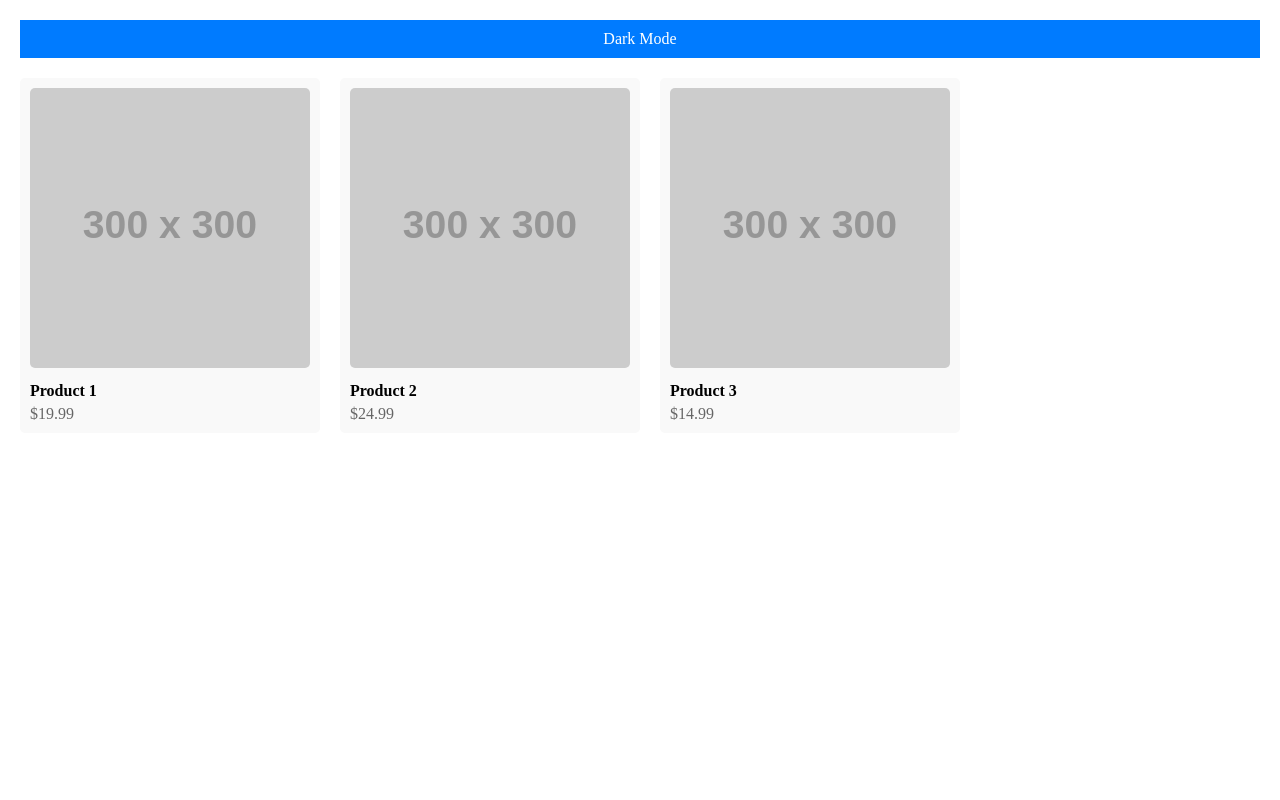
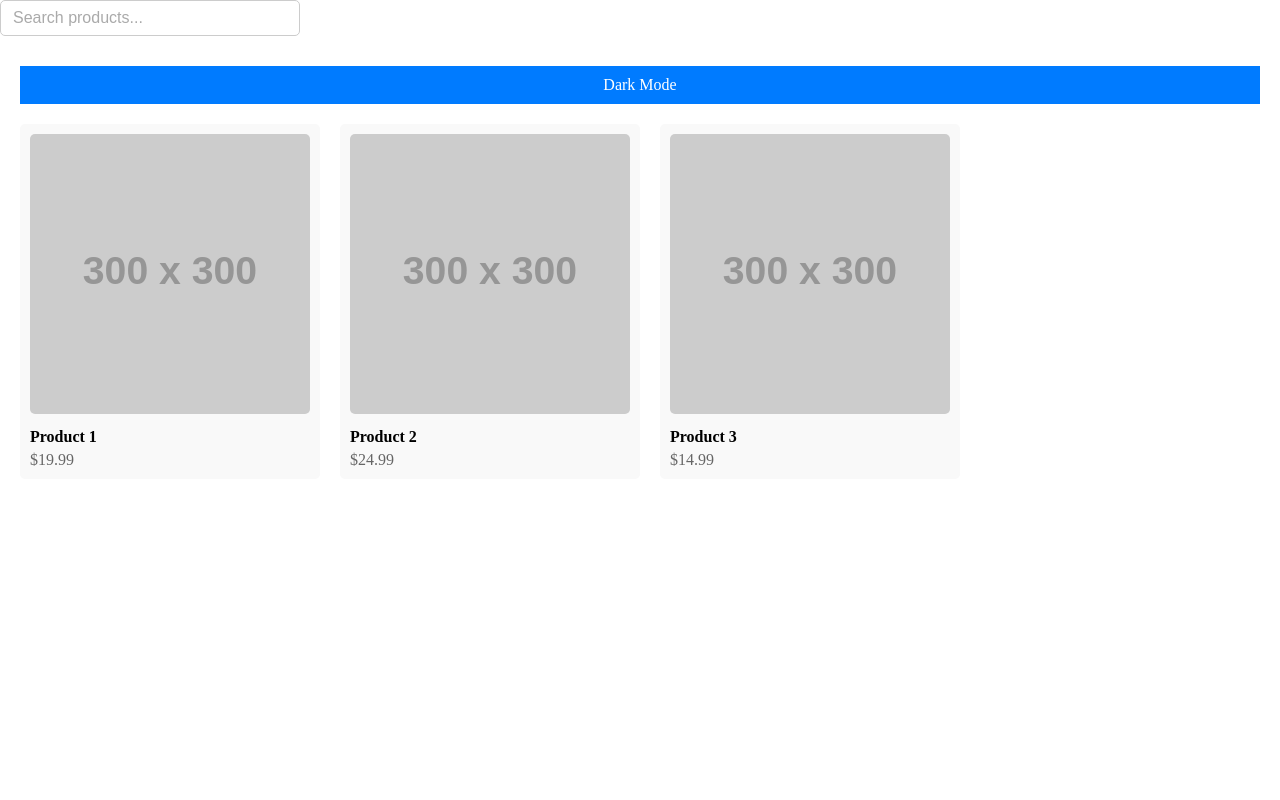
Before and after one commit to rasuljonadhamov/ecommerce, a React (Vite) app: page / in a window 1280 px wide. Shown: the top 800 px of the page. Built offline with nearby package versions, Linux system fonts and the light colour scheme.

Commit message:
Added search functionality

```diff
--- a/src/App.jsx
+++ b/src/App.jsx
@@ -1,7 +1,9 @@
+import { useState } from "react";
 import ProductDetail from "./components/ProductDetail/ProductDetail";
 import ProductListing from "./components/ProductListing/ProductListing";
 
 import "./index.scss";
+import SearchInput from "./components/SearchInput/SearchInput";
 
 const products = [
   {
@@ -25,9 +27,23 @@ const products = [
 ];
 
 function App() {
+  const [filteredProducts, setFilteredProducts] = useState(products);
+  const [searchTerm, setSearchTerm] = useState("");
+
+  const handleSearch = (term) => {
+    setSearchTerm(term.target.value);
+    console.log(searchTerm);
+    const filtered = products.filter((product) =>
+      product.name.toLowerCase().includes(searchTerm.toLowerCase())
+    );
+    setFilteredProducts(filtered);
+    console.log(filteredProducts);
+  };
+
   const selectedProduct = products[0];
   return (
     <div>
+      <SearchInput value={searchTerm} onChange={(e) => handleSearch(e)} />
       <ProductListing products={products} />
       <ProductDetail product={selectedProduct} />
     </div>
--- /dev/null
+++ b/src/components/SearchInput/SearchInput.jsx
@@ -0,0 +1,15 @@
+import "./SearchInput.scss";
+
+const SearchInput = ({ value, onChange }) => {
+  return (
+    <input
+      type="search"
+      placeholder="Search products..."
+      className="search-input"
+      value={value}
+      onChange={(e) => onChange(e)}
+    />
+  );
+};
+
+export default SearchInput;
--- /dev/null
+++ b/src/components/SearchInput/SearchInput.scss
@@ -0,0 +1,20 @@
+// SearchInput.scss
+
+.search-input {
+  padding: 8px 12px;
+  font-size: 1rem;
+  border: 1px solid #ccc;
+  border-radius: 5px;
+  width: 300px;
+  margin-bottom: 10px;
+
+  &:focus {
+    outline: none;
+    border-color: #007bff;
+    box-shadow: 0 0 5px rgba(0, 123, 255, 0.5);
+  }
+
+  &::placeholder {
+    color: #aaa;
+  }
+}
--- a/src/main.jsx
+++ b/src/main.jsx
@@ -3,8 +3,4 @@ import ReactDOM from "react-dom/client";
 import App from "./App.jsx";
 import "./index.scss";
 
-ReactDOM.createRoot(document.getElementById("root")).render(
-  <React.StrictMode>
-    <App />
-  </React.StrictMode>
-);
+ReactDOM.createRoot(document.getElementById("root")).render(<App />);
```
